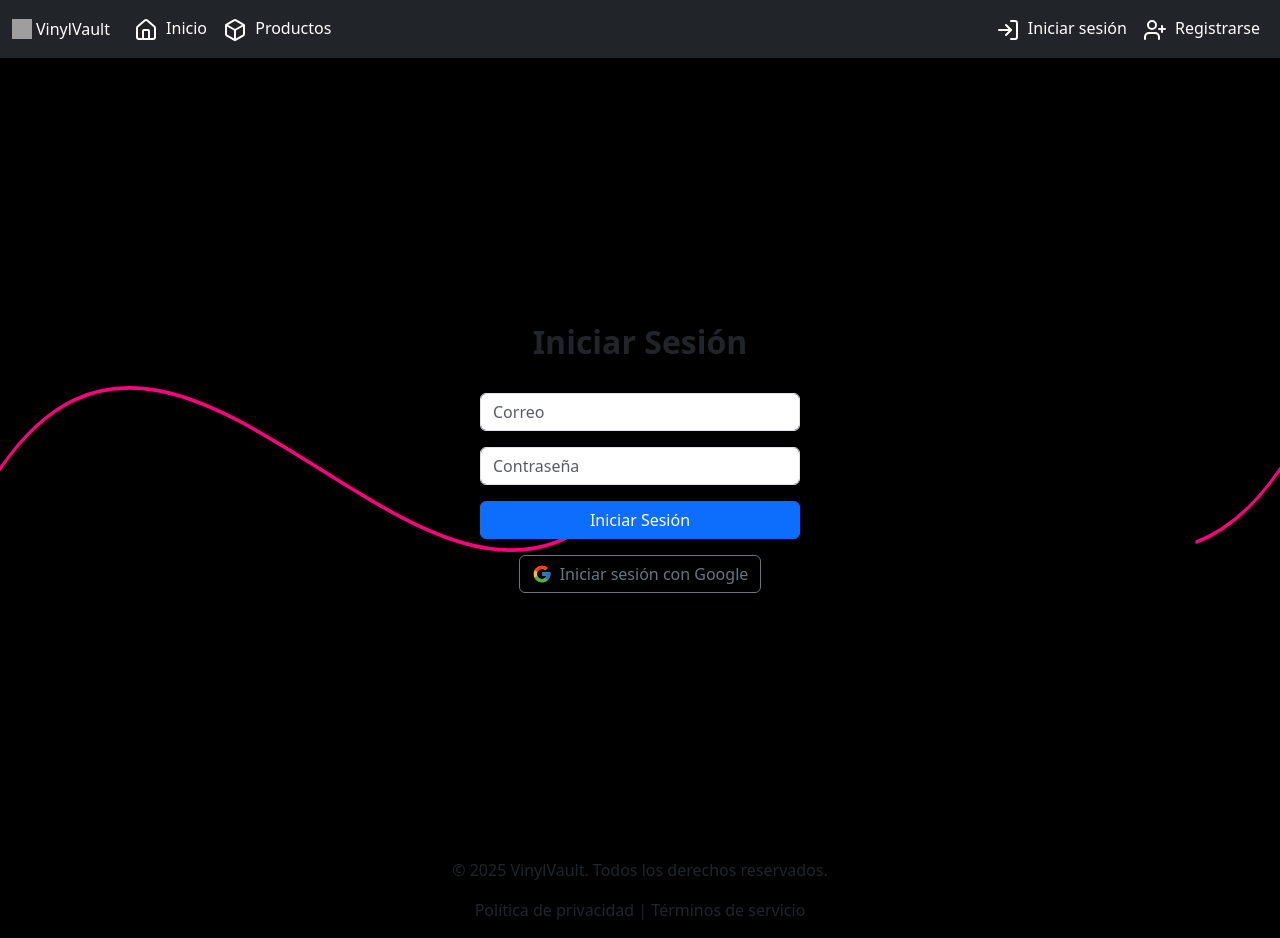
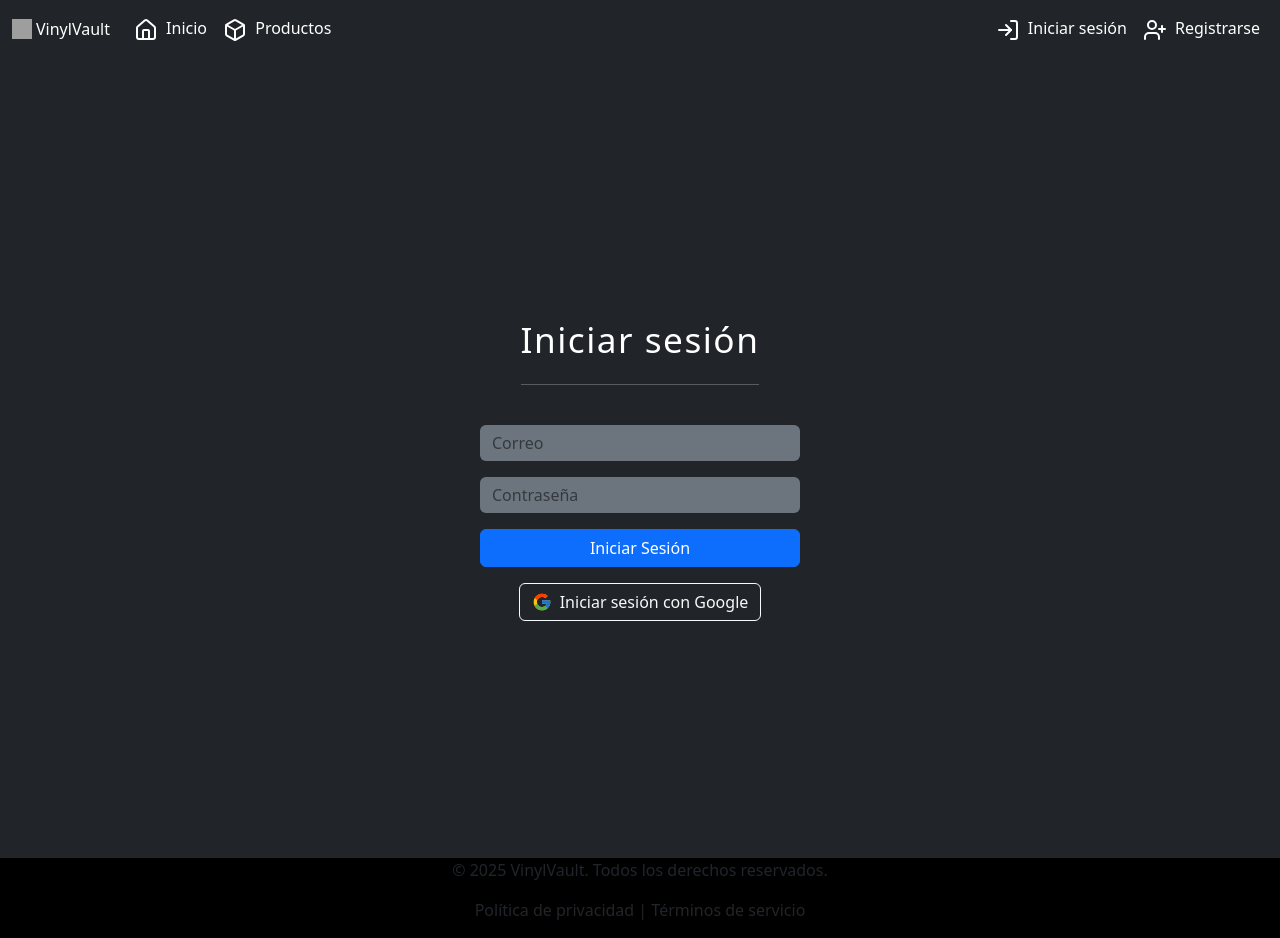
Before and after one commit to Ferox13/Ecommerce-React, a React (Vite) app in the folder ecommerce-react/: page /login in a window 1280 px wide. Built offline with nearby package versions, Linux system fonts and the light colour scheme; no server answers; the database is empty; grey boxes are pictures that could not be loaded.

Commit message:
Estilos Login

```diff
--- a/ecommerce-react/src/pages/AdminPanel.tsx
+++ b/ecommerce-react/src/pages/AdminPanel.tsx
@@ -64,7 +64,6 @@ const AdminPanel: React.FC = () => {
         style={{
           letterSpacing: "1.5px",
           fontSize: "2.2rem",
-          textShadow: "0px 2px 4px rgba(0,0,0,0.2)",
         }}
       >
         Administración de Productos
--- a/ecommerce-react/src/pages/Login.tsx
+++ b/ecommerce-react/src/pages/Login.tsx
@@ -39,9 +39,16 @@ const Login: FC = () => {
   };
 
   return (
-    <div className="d-flex flex-column align-items-center justify-content-center min-vh-100">
-      <h2 className="fs-2 fw-bold mb-3">Iniciar Sesión</h2>
-      <form onSubmit={handleLogin} className="d-flex flex-column gap-3 mt-3 w-100" style={{ maxWidth: "320px" }}>
+    <div className="d-flex flex-column align-items-center justify-content-center min-vh-100 bg-dark text-light">
+   <h1
+        className="py-4 text-center text-white fw-light border-bottom border-white border-opacity-25 mb-4"
+        style={{
+          letterSpacing: "1.5px",
+          fontSize: "2.2rem",
+        }}
+      >
+        Iniciar sesión
+      </h1>{" "}      <form onSubmit={handleLogin} className="d-flex flex-column gap-3 mt-3 w-100" style={{ maxWidth: "320px" }}>
         <div className="form-group">
           <input
             type="email"
@@ -49,7 +56,7 @@ const Login: FC = () => {
             value={email}
             onChange={(e: ChangeEvent<HTMLInputElement>) => setEmail(e.target.value)}
             required
-            className="form-control"
+            className="form-control bg-secondary text-light border-0"
           />
         </div>
         <div className="form-group">
@@ -59,7 +66,7 @@ const Login: FC = () => {
             value={password}
             onChange={(e: ChangeEvent<HTMLInputElement>) => setPassword(e.target.value)}
             required
-            className="form-control"
+            className="form-control bg-secondary text-light border-0"
           />
         </div>
         <button type="submit" className="btn btn-primary">
@@ -68,7 +75,7 @@ const Login: FC = () => {
       </form>
       <button
         onClick={handleGoogleLogin}
-        className="btn btn-outline-secondary d-flex align-items-center justify-content-center gap-2 mt-3"
+        className="btn btn-outline-light d-flex align-items-center justify-content-center gap-2 mt-3"
         style={{ maxWidth: "320px" }}
       >
         <FcGoogle size={20} /> Iniciar sesión con Google
--- a/ecommerce-react/src/pages/ProducList.tsx
+++ b/ecommerce-react/src/pages/ProducList.tsx
@@ -39,7 +39,6 @@ const ProductList: React.FC = () => {
         style={{
           letterSpacing: "1.5px",
           fontSize: "2.2rem",
-          textShadow: "0px 2px 4px rgba(0,0,0,0.2)",
         }}
       >
         Todos los productos
```
